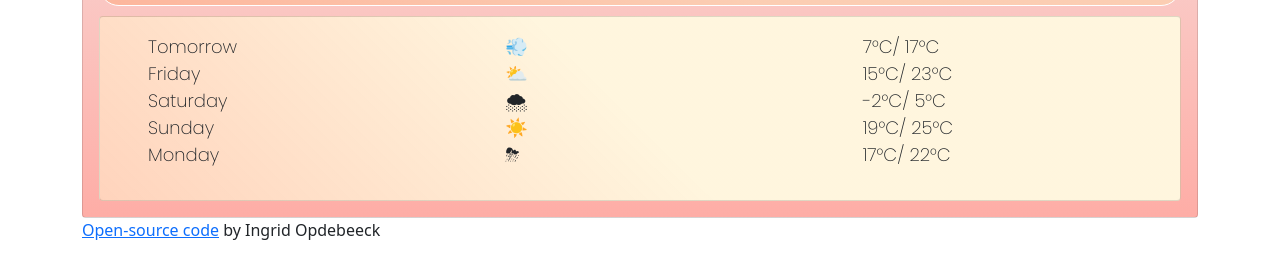
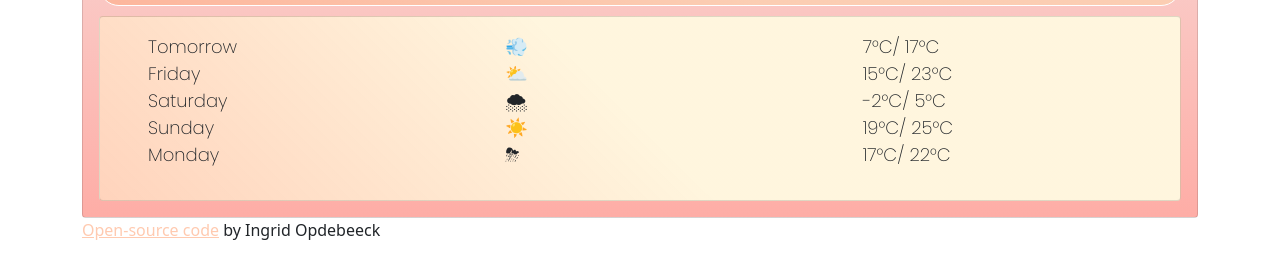
Before and after one commit to Ingrid-98/WeatherApp, a plain HTML site: page index.html in a window 1280 px wide. Shown: the part 425-704 px from the top of the page. Drawn offline with nearby package versions, Linux system fonts and the light colour scheme; no server answers.

Commit message:
open-source code CSS

```diff
--- a/index.html
+++ b/index.html
@@ -95,7 +95,7 @@
           </div>
         </div>
       </div>
-      <div><a href="https://github.com/Ingrid-98/WeatherApp">Open-source code</a> by Ingrid Opdebeeck</div>
+      <div><a href="https://github.com/Ingrid-98/WeatherApp" class="open-source">Open-source code</a> by Ingrid Opdebeeck</div>
     </div>
     <script src="weather.js"></script>
   </body>
--- a/weather.css
+++ b/weather.css
@@ -97,3 +97,11 @@ ul {
   text-decoration: underline;
   color: ghostwhite;
 }
+.open-source {
+  transition: all 200ms ease-in-out;
+  color: #ffcab0;
+}
+.open-source:hover {
+  text-decoration: none;
+  color: #ffb5b5;
+}
```
